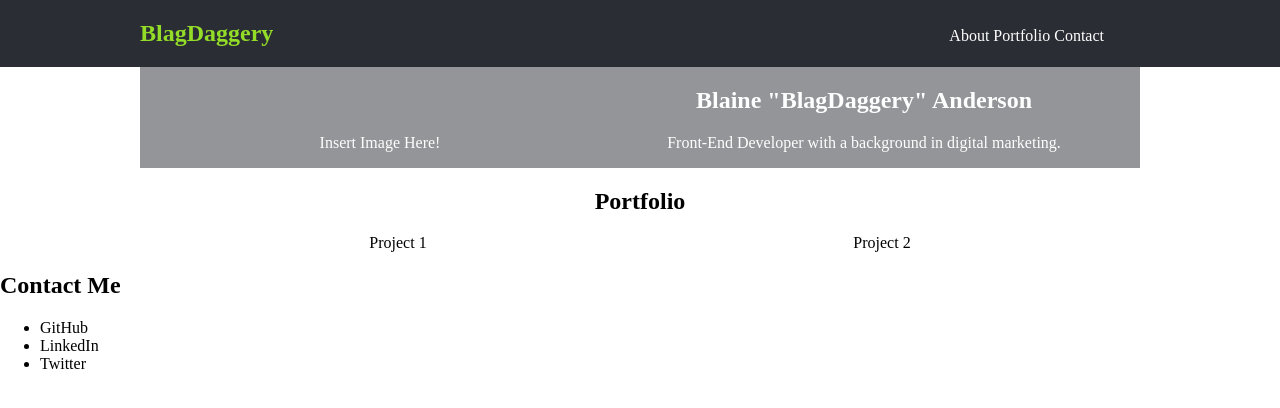
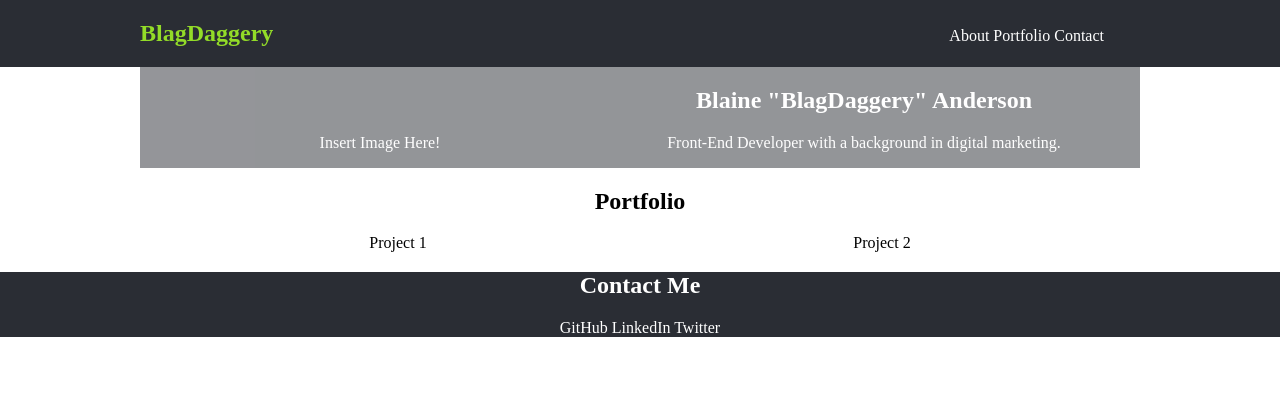
Before and after one commit to BlagDaggery/blagdaggery.github.io, a plain HTML site: page index.html in a window 1280 px wide. Drawn offline with Linux system fonts and the light colour scheme.

Commit message:
Basic styling of footer

```diff
--- a/index.html
+++ b/index.html
@@ -45,11 +45,11 @@
     </section>
     <footer>
       <h2>Contact Me</h2>
-      <ul>
-        <li>GitHub</li>
-        <li>LinkedIn</li>
-        <li>Twitter</li>
-      </ul>
+      <nav>
+        <a>GitHub</a>
+        <a>LinkedIn</a>
+        <a>Twitter</a>
+      </nav>
     </footer>
   </body>
 </html>
--- /dev/null
+++ b/less/footer.less
@@ -0,0 +1,5 @@
+footer {
+  text-align: center;
+  background-color: @dark-gray;
+  color: @white;
+}
--- a/less/style.less
+++ b/less/style.less
@@ -2,6 +2,7 @@
 @import "header";
 @import "hero";
 @import "portfolio";
+@import "footer";
 
 html, body {
   padding: 0;
```
Also changed, not shown: css/style.css.
